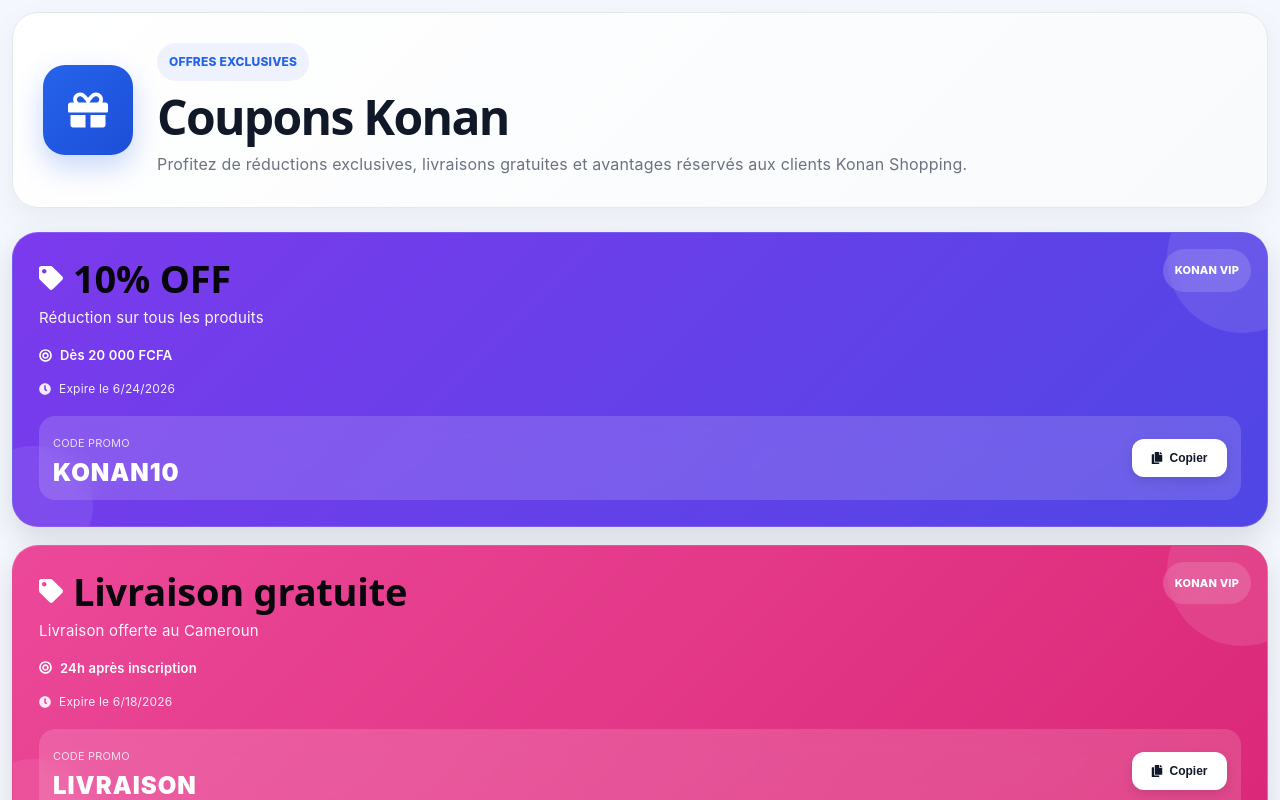
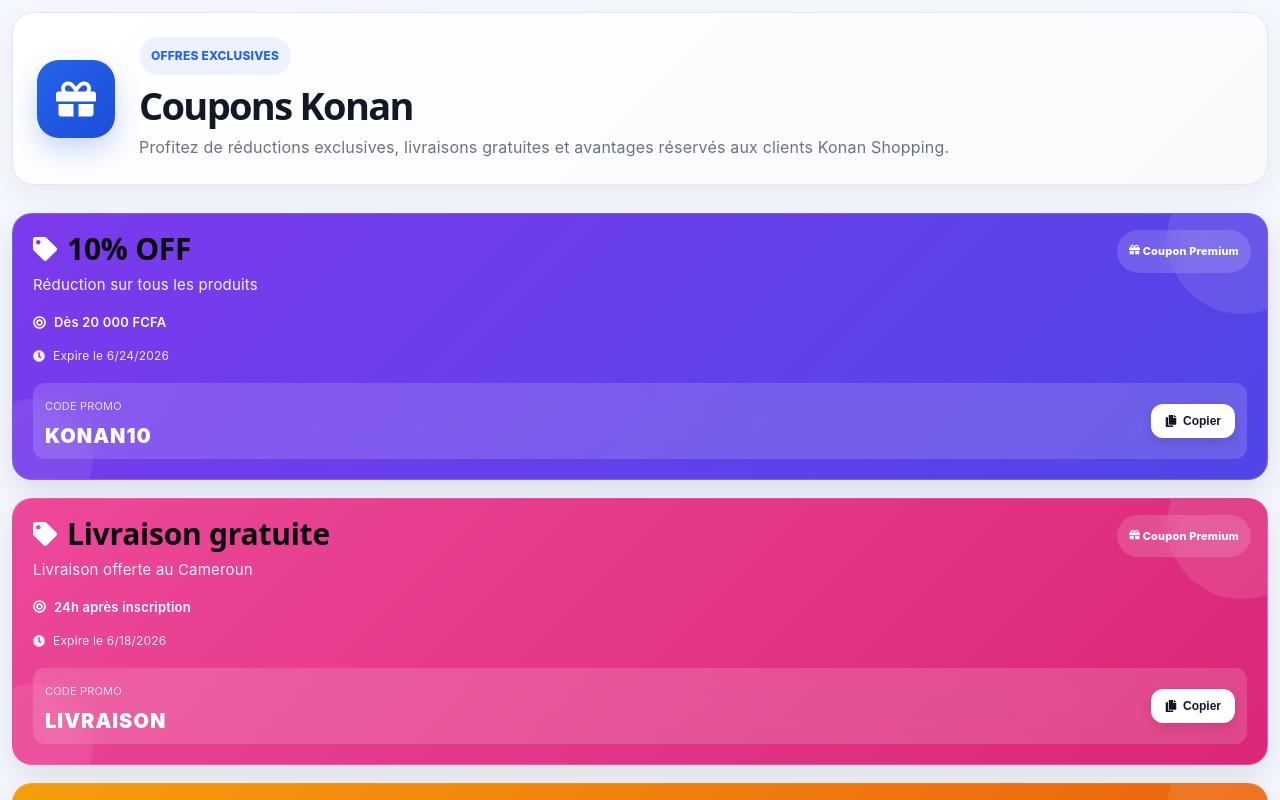
Before and after one commit to konanshopping/konanshopping, a React (Vite) app: page /coupons in a window 1280 px wide. Shown: the top 800 px of the page. Built offline with nearby package versions, Linux system fonts and the light colour scheme.

Commit message:
UI compte utilisateur premium

```diff
--- a/src/pages/Coupons.jsx
+++ b/src/pages/Coupons.jsx
@@ -172,12 +172,12 @@ function Coupons() {
 
     border: "1px solid #E5E7EB",
 
-    borderRadius: "26px",
+    borderRadius: "22px",
 
     padding:
       window.innerWidth < 768
-        ? "20px"
-        : "30px",
+        ? "16px"
+        : "24px",
 
     display: "flex",
 
@@ -188,7 +188,7 @@ function Coupons() {
         ? "16px"
         : "24px",
 
-    marginBottom: "24px",
+    marginBottom: "28px",
 
     boxShadow:
       "0 10px 30px rgba(0,0,0,0.05)",
@@ -201,13 +201,13 @@ function Coupons() {
     style={{
       width:
         window.innerWidth < 768
-          ? "72px"
-          : "90px",
+          ? "60px"
+          : "78px",
 
       height:
         window.innerWidth < 768
-          ? "72px"
-          : "90px",
+          ? "60px"
+          : "78px",
 
       borderRadius: "22px",
 
@@ -276,8 +276,8 @@ function Coupons() {
       style={{
         fontSize:
           window.innerWidth < 768
-            ? "30px"
-            : "48px",
+            ? "26px"
+            : "38px",
 
         fontWeight: "900",
 
@@ -338,12 +338,12 @@ function Coupons() {
           background:
             coupon.color,
 
-          borderRadius: "26px",
+          borderRadius: "20px",
 
           padding:
             window.innerWidth < 768
-              ? "20px"
-              : "26px",
+              ? "16px"
+              : "20px",
 
           color: "#FFFFFF",
 
@@ -355,12 +355,12 @@ function Coupons() {
             "1px solid rgba(255,255,255,0.15)",
 
           boxShadow:
-            "0 12px 30px rgba(0,0,0,0.12)",
+            "0 12px 30px rgba(0,0,0,0.10)",
 
           minHeight:
             window.innerWidth < 768
-              ? "210px"
-              : "240px",
+              ? "180px"
+              : "210px",
         }}
       >
 
@@ -429,7 +429,8 @@ function Coupons() {
             fontWeight: "800",
           }}
         >
-          KONAN VIP
+          <FaGift />
+{" "}Coupon Premium
         </div>
 
         {/* CONTENT */}
@@ -471,8 +472,8 @@ function Coupons() {
 
                 fontSize:
                   window.innerWidth < 768
-                    ? "30px"
-                    : "38px",
+                    ? "24px"
+                    : "30px",
 
                 fontWeight: "900",
 
@@ -502,6 +503,8 @@ function Coupons() {
           >
             {coupon.description}
           </p>
+
+
 
           {/* CONDITION */}
 
@@ -570,9 +573,9 @@ function Coupons() {
               backdropFilter:
                 "blur(12px)",
 
-              padding: "14px",
+              padding: "10px 12px",
 
-              borderRadius: "16px",
+              borderRadius: "12px",
             }}
           >
 
@@ -598,8 +601,8 @@ function Coupons() {
 
                   fontSize:
                     window.innerWidth < 768
-                      ? "20px"
-                      : "24px",
+                      ? "16px"
+                      : "20px",
 
                   fontWeight: "900",
 
@@ -627,8 +630,8 @@ function Coupons() {
 
                 padding:
                   window.innerWidth < 768
-                    ? "10px 14px"
-                    : "12px 18px",
+                    ? "8px 12px"
+                    : "10px 14px",
 
                 borderRadius: "12px",
 
@@ -644,7 +647,7 @@ function Coupons() {
 
                 gap: "6px",
 
-                minWidth: "95px",
+                minWidth: "80px",
 
                 justifyContent:
                   "center",
```
